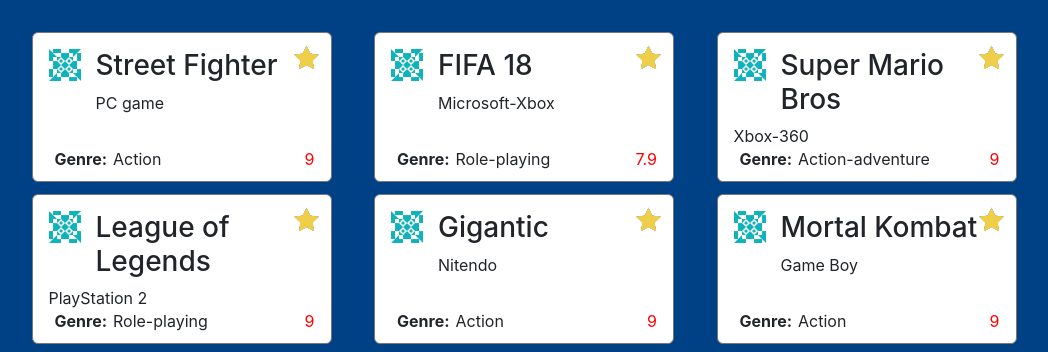
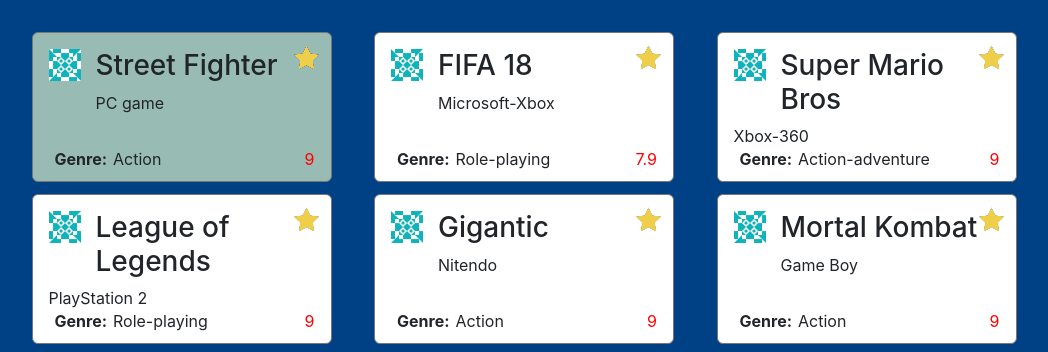
Before and after one commit to kisinad/Games-Arena, a PHP site: page / in a window 1280 px wide, with the pointer over the restyled element. Shown: the part 112-464 px from the top of the page, without its empty margins (116-1164 px from the left). Run offline with PHP 8.4, Linux system fonts and the light colour scheme.

Commit message:
added hover effect on the div with class items

```diff
--- a/css/style.css
+++ b/css/style.css
@@ -38,6 +38,9 @@
     text-align: left;
     padding: 10px;
     position: relative;
+}
+.items:hover{
+    background: rgb(152, 187, 179);
 }
 .items2 {
     width: 300px;
```
